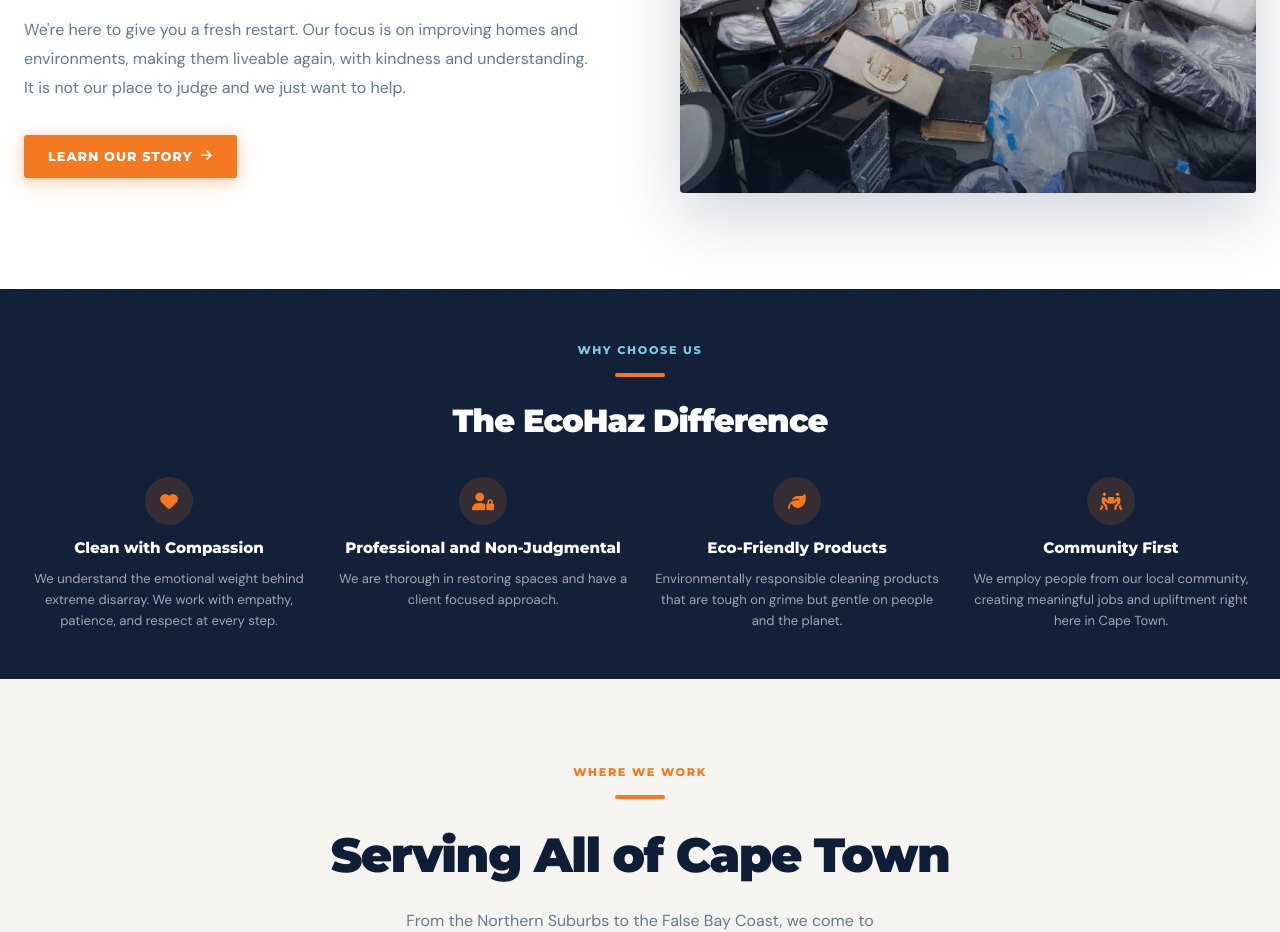
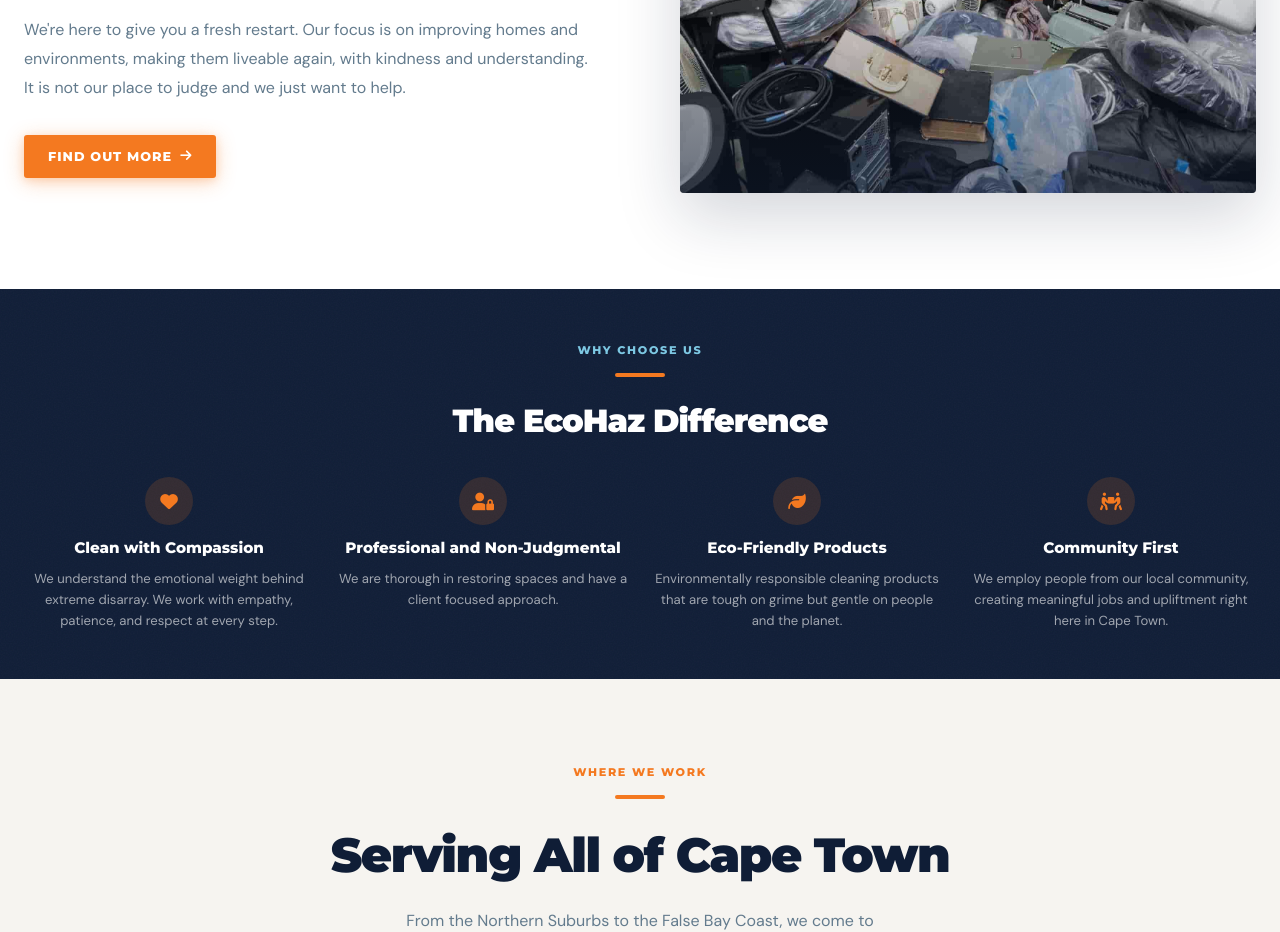
Before and after one commit to KhezefHQ/ecohaz-website, a website: page index.html in a window 1280 px wide. Shown: the part 2640-3572 px from the top of the page. Drawn offline with nearby package versions, Linux system fonts and the light colour scheme.

Commit message:
Change Learn Our Story button to Find out More

```diff
--- a/index.html
+++ b/index.html
@@ -551,7 +551,7 @@
         <p style="color:var(--slate); line-height:1.8; margin-bottom:2rem; font-size:1rem;">
           We're here to give you a fresh restart. Our focus is on improving homes and environments, making them liveable again, with kindness and understanding. It is not our place to judge and we just want to help.
         </p>
-        <a href="about.html" class="btn-orange">Learn Our Story <i class="fas fa-arrow-right"></i></a>
+        <a href="about.html" class="btn-orange">Find out More <i class="fas fa-arrow-right"></i></a>
       </div>
       <div style="position:relative;">
         <div style="border-radius:4px; overflow:hidden; box-shadow:0 24px 64px rgba(15,29,54,0.18); position:relative;">
```
